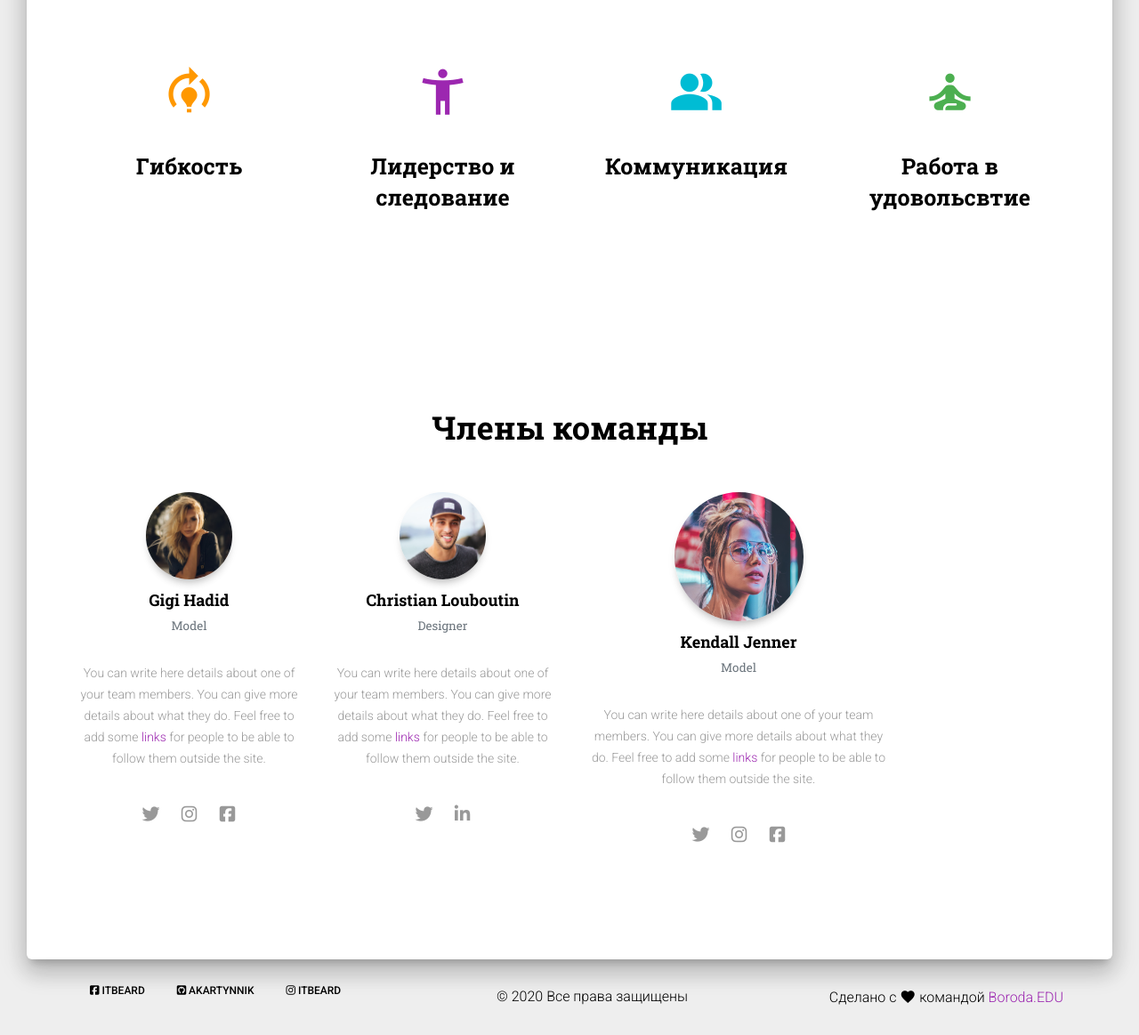
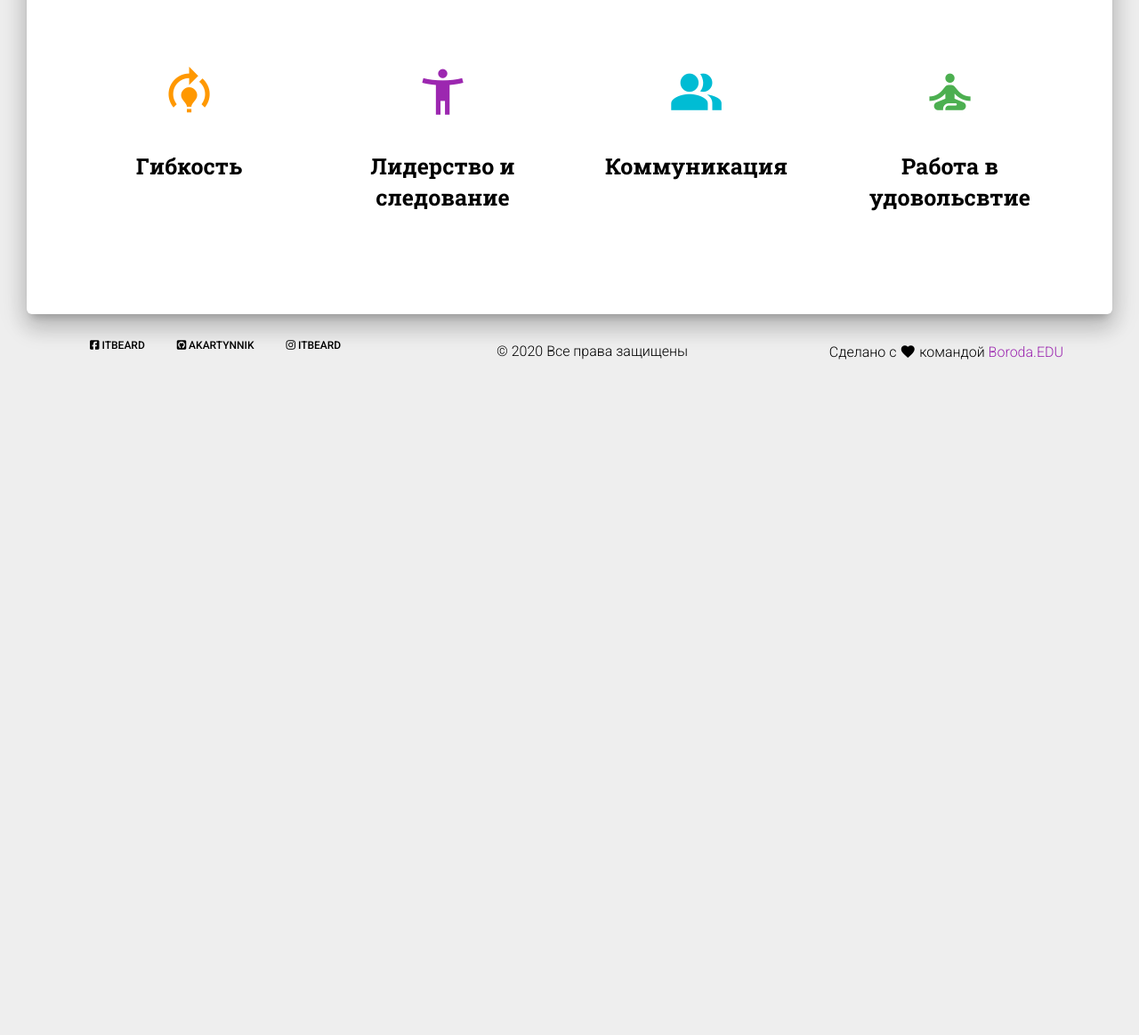
Before and after one commit to totsamiynixon/boroda.edu.markup, a plain HTML site: page html/landing.html in a window 1280 px wide. Shown: the part 1307-2470 px from the top of the page at 89% size. After the commit the page ends 1745 px from the top, so only its background shows below. Drawn offline with Linux system fonts and the light colour scheme.

Commit message:
presentation fix

```diff
--- a/html/landing.html
+++ b/html/landing.html
@@ -310,125 +310,6 @@ The above copyright notice and this permission notice shall be included in all c
             </div>
           </div>
         </div>
-        <div class="section text-center">
-          <div class="container">
-            <h2 class="title">Члены команды</h2>
-            <div class="team">
-              <div class="row">
-                <div class="col-md-3">
-                  <div class="team-player">
-                    <div class="card card-plain">
-                      <div class="col-md-6 ml-auto mr-auto">
-                        <img
-                          src="../uikit/img/faces/avatar.jpg"
-                          alt="Thumbnail Image"
-                          class="img-raised rounded-circle img-fluid"
-                        />
-                      </div>
-                      <h4 class="card-title">
-                        Gigi Hadid
-                        <br />
-                        <small class="card-description text-muted">Model</small>
-                      </h4>
-                      <div class="card-body">
-                        <p class="card-description">
-                          You can write here details about one of your team
-                          members. You can give more details about what they do.
-                          Feel free to add some <a href="#">links</a> for people
-                          to be able to follow them outside the site.
-                        </p>
-                      </div>
-                      <div class="card-footer justify-content-center">
-                        <a href="#pablo" class="btn btn-link btn-just-icon"
-                          ><i class="fa fa-twitter"></i
-                        ></a>
-                        <a href="#pablo" class="btn btn-link btn-just-icon"
-                          ><i class="fa fa-instagram"></i
-                        ></a>
-                        <a href="#pablo" class="btn btn-link btn-just-icon"
-                          ><i class="fa fa-facebook-square"></i
-                        ></a>
-                      </div>
-                    </div>
-                  </div>
-                </div>
-                <div class="col-md-3">
-                  <div class="team-player">
-                    <div class="card card-plain">
-                      <div class="col-md-6 ml-auto mr-auto">
-                        <img
-                          src="../uikit/img/faces/christian.jpg"
-                          alt="Thumbnail Image"
-                          class="img-raised rounded-circle img-fluid"
-                        />
-                      </div>
-                      <h4 class="card-title">
-                        Christian Louboutin
-                        <br />
-                        <small class="card-description text-muted"
-                          >Designer</small
-                        >
-                      </h4>
-                      <div class="card-body">
-                        <p class="card-description">
-                          You can write here details about one of your team
-                          members. You can give more details about what they do.
-                          Feel free to add some <a href="#">links</a> for people
-                          to be able to follow them outside the site.
-                        </p>
-                      </div>
-                      <div class="card-footer justify-content-center">
-                        <a href="#pablo" class="btn btn-link btn-just-icon"
-                          ><i class="fa fa-twitter"></i
-                        ></a>
-                        <a href="#pablo" class="btn btn-link btn-just-icon"
-                          ><i class="fa fa-linkedin"></i
-                        ></a>
-                      </div>
-                    </div>
-                  </div>
-                </div>
-                <div class="col-md-4">
-                  <div class="team-player">
-                    <div class="card card-plain">
-                      <div class="col-md-6 ml-auto mr-auto">
-                        <img
-                          src="../uikit/img/faces/kendall.jpg"
-                          alt="Thumbnail Image"
-                          class="img-raised rounded-circle img-fluid"
-                        />
-                      </div>
-                      <h4 class="card-title">
-                        Kendall Jenner
-                        <br />
-                        <small class="card-description text-muted">Model</small>
-                      </h4>
-                      <div class="card-body">
-                        <p class="card-description">
-                          You can write here details about one of your team
-                          members. You can give more details about what they do.
-                          Feel free to add some <a href="#">links</a> for people
-                          to be able to follow them outside the site.
-                        </p>
-                      </div>
-                      <div class="card-footer justify-content-center">
-                        <a href="#pablo" class="btn btn-link btn-just-icon"
-                          ><i class="fa fa-twitter"></i
-                        ></a>
-                        <a href="#pablo" class="btn btn-link btn-just-icon"
-                          ><i class="fa fa-instagram"></i
-                        ></a>
-                        <a href="#pablo" class="btn btn-link btn-just-icon"
-                          ><i class="fa fa-facebook-square"></i
-                        ></a>
-                      </div>
-                    </div>
-                  </div>
-                </div>
-              </div>
-            </div>
-          </div>
-        </div>
       </div>
     </div>
 
```
